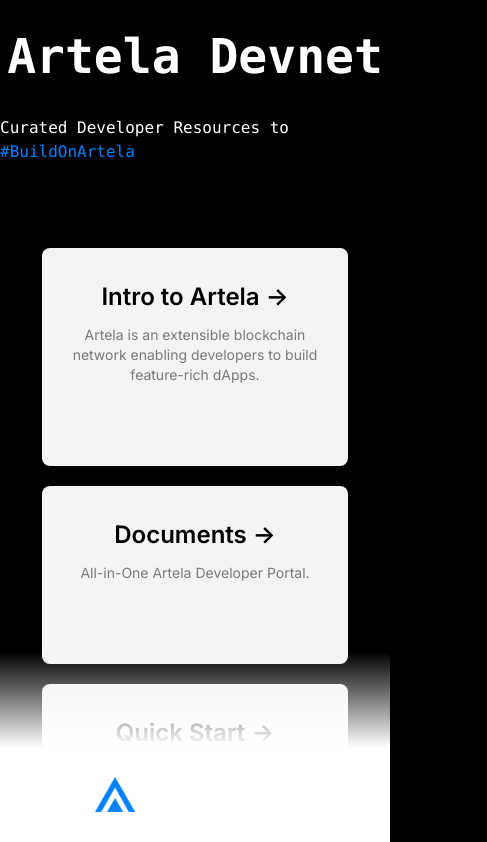
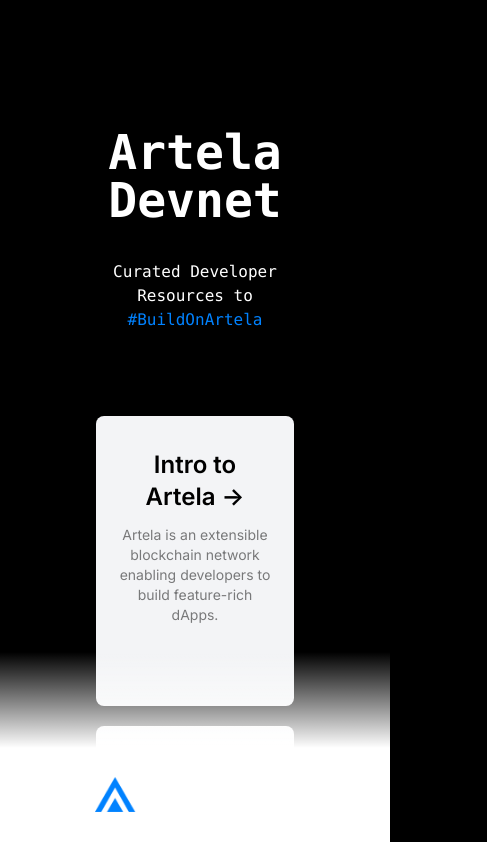
Before and after one commit to artela-network/developer-portal, a Next.js app: page / in a window 390 px wide. Shown: the top 842 px of the page, 487 px wide, since content can reach past the window. Built offline with nearby package versions, Linux system fonts and the light colour scheme.

Commit message:
fix: fix display on mobile devices

```diff
--- a/src/app/globals.css
+++ b/src/app/globals.css
@@ -14,6 +14,16 @@
     --background-start-rgb: 255, 255, 255;
     --background-end-rgb: 255, 255, 255;
   }
+}
+
+html, body {
+  width: 100%;
+  overflow-x: hidden;
+}
+
+* {
+  max-width: 100%;
+  box-sizing: border-box;
 }
 
 body {
@@ -47,6 +57,3 @@
   border-radius: 76px;
   padding: 18px 38px;
 }
-.padding-left {
-  padding: 18px 38px;
-}
--- a/src/app/page.tsx
+++ b/src/app/page.tsx
@@ -4,8 +4,8 @@
 export default function Home() {
   return (
 
-    <main className="flex min-h-screen flex-col items-center justify-between p-30">
-      <div className="z-10 max-w-5xl w-full items-center justify-between font-mono text-sm lg:flex">
+    <main className="flex min-h-screen flex-col items-center justify-between p-24">
+      <div className="z-10 max-w-5xl w-full items-center justify-between font-mono text-sm lg:flex-auto sm:flex-auto">
         {/* <p className="fixed left-0 top-0 flex w-full justify-center border-b border-gray-300 bg-gradient-to-b from-zinc-200 pb-6 pt-8 backdrop-blur-2xl dark:border-neutral-800 dark:bg-zinc-800/30 dark:from-inherit lg:static lg:w-auto  lg:rounded-xl lg:border lg:bg-gray-200 lg:p-4 lg:dark:bg-zinc-800/30">
           wellcome to &nbsp;
           <code className="font-mono font-bold">Artela playground</code>
@@ -33,14 +33,14 @@
       {/* <div className="relative flex place-items-center before:absolute before:h-[300px] before:w-[480px] before:-translate-x-1/2 before:rounded-full before:bg-gradient-radial before:from-white before:to-transparent before:blur-2xl before:content-[''] after:absolute after:-z-20 after:h-[180px] after:w-[240px] after:translate-x-1/3 after:bg-gradient-conic after:from-sky-200 after:via-blue-200 after:blur-2xl after:content-[''] before:dark:bg-gradient-to-br before:dark:from-transparent before:dark:to-blue-700 before:dark:opacity-10 after:dark:from-sky-900 after:dark:via-[#0141ff] after:dark:opacity-40 before:lg:h-[360px] z-[-1]"> */}
       <div className="relative flex py-8 place-items-center before:absolute before:h-[300px] before:w-[480px]">
         {/* <h1 className={`mb-3 text-2xl font-semibold`}>Artela Dev Net</h1> */}
-        <code className="font-mono font-bold text-5xl text-white">Artela Devnet</code>
+        <code className="font-mono font-bold text-5xl text-white text-center">Artela Devnet</code>
       </div>
       {/* <div className="relative flex py-1 place-items-center before:absolute before:h-[300px] before:w-[480px]">
         <code className="font-mono text-1xl text-white">Artela Developer Portal</code>
       </div> */}
 
       <div className="relative flex py-1 place-items-center before:absolute before:h-[300px] before:w-[480px]">
-        <code className="font-mono text-1xl text-white">Curated Developer Resources to <span style={{ color: '#0082ff' }}>#BuildOnArtela</span></code>
+        <code className="font-mono text-1xl text-white text-center">Curated Developer Resources to <span style={{ color: '#0082ff' }}>#BuildOnArtela</span></code>
         {/* <code className="text-blue"></code> */}
       </div>
 
@@ -251,14 +251,14 @@
       </div>
 
       <div className="relative flex py-8 place-items-center before:absolute before:h-[300px] before:w-[480px]">
-        <code className="font-mono font-bold text-5xl text-white">New World with Aspect</code>
+        <code className="font-mono font-bold text-5xl text-white text-center">New World with Aspect</code>
       </div>
 
       <div className="border-2 border-white	 w-3/5"></div>
-      <div className="mb-32 grid gap-5 items-stretch text-center py-20 lg:max-w-5xl lg:w-full lg:mb-0 lg:grid-cols-3 lg:text-left">
+      <div className="mb-32 grid gap-5 items-stretch text-center py-20 grid-cols-1 lg:max-w-5xl lg:w-full lg:mb-0 lg:grid-cols-3 lg:text-left">
         <a
           href="https://medium.com/@artela_network/eliminate-reentrancy-attacks-with-on-chain-runtime-protection-6fb1142945a7"
-          className="group rounded-lg border border-transparent px-5 pt-8 pb-20 min-h-400 h-200 transition-colors  hover:border-gray-300 hover:dark:border-neutral-700 hover:dark:bg-neutral-800/30"
+          className="group rounded-lg border border-transparent px-5 pt-8 pb-20 w-full h-auto min-h-0 lg:min-h-400 lg:h-200 transition-colors hover:border-gray-300 hover:dark:border-neutral-700 hover:dark:bg-neutral-800/30"
           target="_blank"
           rel="noopener noreferrer"
         >
@@ -275,7 +275,7 @@
 
         <a
           href="https://www.youtube.com/watch?v=jkrELgwtykk&t=370s"
-          className="group rounded-lg border border-transparent px-5 pt-8 pb-20 min-h-400 h-200 transition-colors  hover:border-gray-300 hover:dark:border-neutral-700 hover:dark:bg-neutral-800/30"
+          className="group rounded-lg border border-transparent px-5 pt-8 pb-20 w-full h-auto min-h-0 lg:min-h-400 lg:h-200 transition-colors hover:border-gray-300 hover:dark:border-neutral-700 hover:dark:bg-neutral-800/30"
           target="_blank"
           rel="noopener noreferrer"
         >
@@ -292,7 +292,7 @@
 
         <a
           // href="http://docs.artela.network/main"
-          className="group rounded-lg border border-transparent px-5 pt-8 pb-20 min-h-400 h-200 transition-colors  hover:border-gray-300 hover:dark:border-neutral-700 hover:dark:bg-neutral-800/30"
+          className="group rounded-lg border border-transparent px-5 pt-8 pb-20 w-full h-auto min-h-0 lg:min-h-400 lg:h-200 transition-colors hover:border-gray-300 hover:dark:border-neutral-700 hover:dark:bg-neutral-800/30"
           target="_blank"
           rel="noopener noreferrer"
         >
@@ -306,7 +306,7 @@
 
         <a
           // href="http://docs.artela.network/main"
-          className="group rounded-lg border border-transparent px-5 pt-8 pb-20 min-h-400 h-200 transition-colors  hover:border-gray-300 hover:dark:border-neutral-700 hover:dark:bg-neutral-800/30"
+          className="group rounded-lg border border-transparent px-5 pt-8 pb-20 w-full h-auto min-h-0 lg:min-h-400 lg:h-200 transition-colors hover:border-gray-300 hover:dark:border-neutral-700 hover:dark:bg-neutral-800/30"
           target="_blank"
           rel="noopener noreferrer"
         >
@@ -320,7 +320,7 @@
 
         <a
           // href="http://docs.artela.network/main"
-          className="group rounded-lg border border-transparent px-5 pt-8 pb-20 min-h-400 h-200 transition-colors  hover:border-gray-300 hover:dark:border-neutral-700 hover:dark:bg-neutral-800/30"
+          className="group rounded-lg border border-transparent px-5 pt-8 pb-20 w-full h-auto min-h-0 lg:min-h-400 lg:h-200 transition-colors hover:border-gray-300 hover:dark:border-neutral-700 hover:dark:bg-neutral-800/30"
           target="_blank"
           rel="noopener noreferrer"
         >
@@ -334,7 +334,7 @@
 
         <a
           // href="http://docs.artela.network/main"
-          className="group rounded-lg border border-transparent px-5 pt-8 pb-20 min-h-400 h-200 transition-colors  hover:border-gray-300 hover:dark:border-neutral-700 hover:dark:bg-neutral-800/30"
+          className="group rounded-lg border border-transparent px-5 pt-8 pb-20 w-full h-auto min-h-0 lg:min-h-400 lg:h-200 transition-colors hover:border-gray-300 hover:dark:border-neutral-700 hover:dark:bg-neutral-800/30"
           target="_blank"
           rel="noopener noreferrer"
         >
@@ -348,7 +348,7 @@
 
         <a
           href="https://t.me/artela_official"
-          className="group col-span-3 rounded-lg border border-transparent px-5 pt-8 pb-20 min-h-400 h-200 transition-colors  hover:border-gray-300 hover:dark:border-neutral-700 hover:dark:bg-neutral-800/30"
+          className="group rounded-lg border lg:col-span-3 border-transparent px-5 pt-8 pb-20 w-full h-auto min-h-0 lg:min-h-400 lg:h-200 transition-colors hover:border-gray-300 hover:dark:border-neutral-700 hover:dark:bg-neutral-800/30"
           target="_blank"
           rel="noopener noreferrer"
         >
@@ -358,7 +358,7 @@
               -&gt;
             </span>
           </h2>
-          <p className={`text-sm text-white opacity-90 text-center `}>
+          <p className={`text-sm text-white opacity-90 text-center`}>
             Contribute your research and ideas to the Artela Community. Let’s build the feature-rich dApps together!
           </p>
         </a>
```
